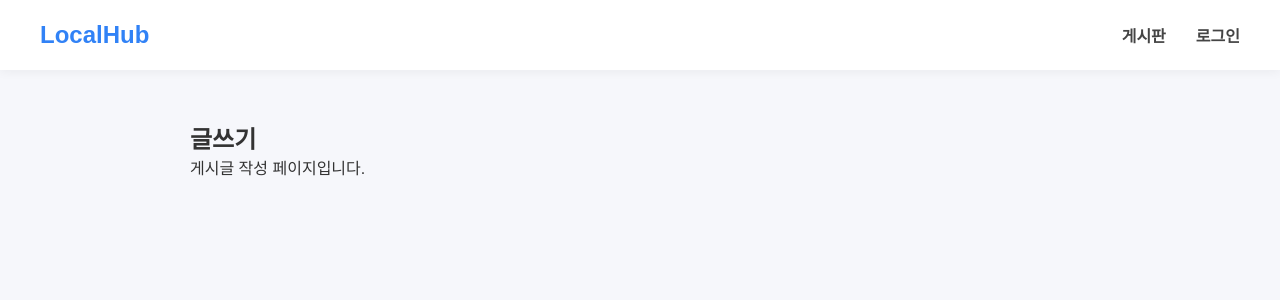
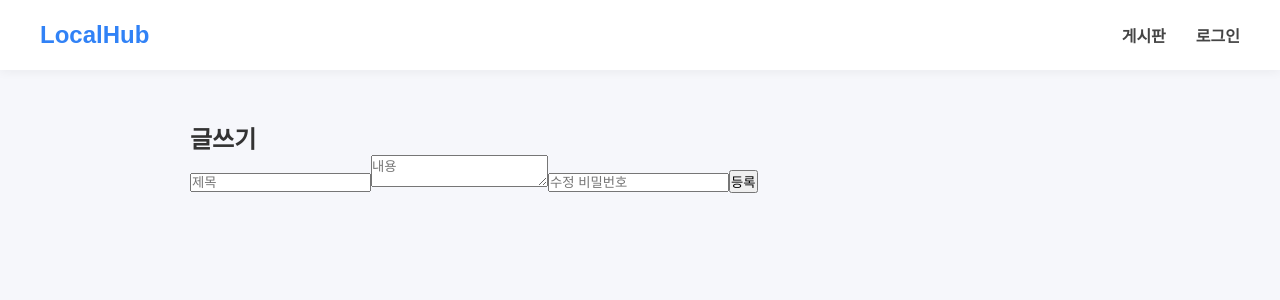
Before and after one commit to ongdikk/local-hub, a Vue app: page /write in a window 1280 px wide. Shown: the top 300 px of the page. Built offline with nearby package versions, Linux system fonts and the light colour scheme.

Commit message:
Feat(Board): 게시글 작성 기능 및 상태 관리 구현

```diff
--- a/src/servives/boardApi.js
+++ b/src/servives/boardApi.js
@@ -49,3 +49,12 @@ export async function getPosts(){
     return posts
 
 }
+
+export async function createPost(post) {
+  return {
+    id: Date.now(),
+    views: 0,
+    likes: 0,
+    ...post,
+  }
+}
--- a/src/stores/board.js
+++ b/src/stores/board.js
@@ -1,6 +1,6 @@
 import { defineStore } from "pinia"
 
-import { getPosts } from "@/servives/boardApi"
+import { getPosts, createPost } from "@/servives/boardApi"
 
 export const useBoardStore = defineStore("board", {
 
@@ -16,6 +16,12 @@ export const useBoardStore = defineStore("board", {
 
             this.posts = await getPosts()
 
+        },
+
+        async addPost(post) {
+
+          const newPost = await createPost(post)
+            this.posts.unshift(newPost)
         }
 
     }
--- a/src/views/PostWriteView.vue
+++ b/src/views/PostWriteView.vue
@@ -4,17 +4,39 @@
 
 <div class="container">
 
-<h2>
+<h2>글쓰기</h2>
 
-글쓰기
+<input
 
-</h2>
+v-model="form.title"
 
-<p>
+placeholder="제목"
 
-게시글 작성 페이지입니다.
+/>
 
-</p>
+<textarea
+
+v-model="form.content"
+
+placeholder="내용"
+
+/>
+
+<input
+
+type="password"
+
+v-model="form.password"
+
+placeholder="수정 비밀번호"
+
+/>
+
+<button>
+
+등록
+
+</button>
 
 </div>
 
@@ -22,7 +44,24 @@
 
 <script setup>
 
-import Header from '@/components/common/Header.vue'
+import { reactive } from "vue"
+import { useRouter } from "vue-router"
+
+import Header from "@/components/common/Header.vue"
+import { useBoardStore } from "@/stores/board"
+
+const router = useRouter()
+const boardStore = useBoardStore()
+
+const form = reactive({
+
+    title: "",
+
+    content: "",
+
+    password: ""
+
+})
 
 </script>
 
```
